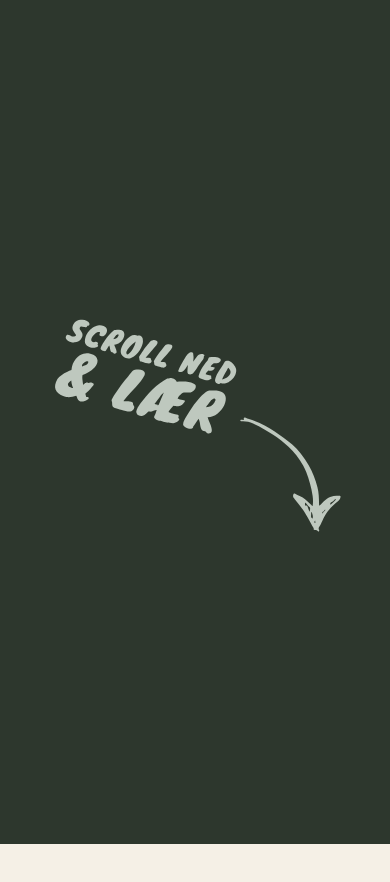
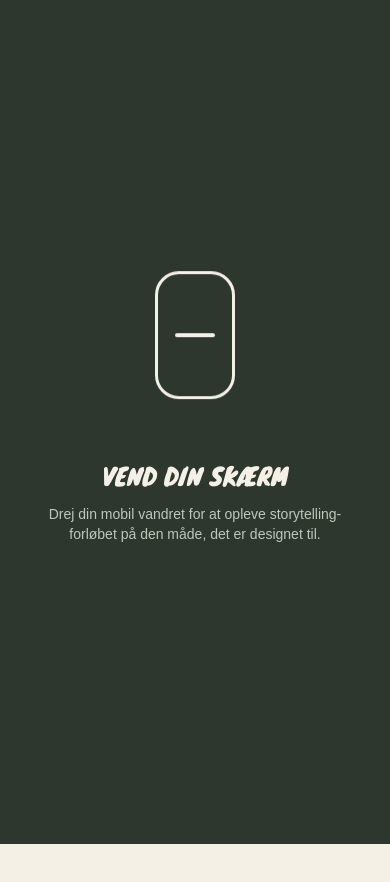
Before and after one commit to Sofienholm/AdoptionsGuiden, a React (Vite) app: page /onboard in a window 390 px wide. Shown: the top 882 px of the page. Built offline with nearby package versions, Linux system fonts and the light colour scheme; a web font is replaced by a local one.

Commit message:
startet op

```diff
--- a/src/pages/onboard/Onboard.jsx
+++ b/src/pages/onboard/Onboard.jsx
@@ -1,11 +1,15 @@
+// src/pages/onboard/Onboard.jsx
 import Step1 from "./storytelling/Step1/Step1.jsx";
-import Step2 from "./storytelling/Step2/step2";
-import Step3 from "./storytelling/Step3/step3";
-import Step4 from "./storytelling/Step4/Step4";
-import Step5 from "./storytelling/Step5/step5";
+import Step2 from "./storytelling/Step2/step2.jsx";
+import Step3 from "./storytelling/Step3/step3.jsx";
+import Step4 from "./storytelling/Step4/Step4.jsx";
+import Step5 from "./storytelling/Step5/step5.jsx";
+
+import RotateGate from "./RotateGate"; // ⭐ NY
 
 export default function Onboard() {
   return (
+    <RotateGate>
       <div className="w-full m-0 p-0">
         <Step1 />
         <Step2 />
@@ -13,5 +17,6 @@ export default function Onboard() {
         <Step4 />
         <Step5 />
       </div>
+    </RotateGate>
   );
 }
--- /dev/null
+++ b/src/pages/onboard/RotateGate.jsx
@@ -0,0 +1,88 @@
+// src/pages/onboard/RotateGate.jsx
+import { useEffect, useState } from "react";
+
+export default function RotateGate({ children }) {
+  const [showGate, setShowGate] = useState(false);
+
+  useEffect(() => {
+    const check = () => {
+      if (typeof window === "undefined") return;
+
+      const isMobile = window.innerWidth <= 768; // kun mobil
+      const isPortrait = window.matchMedia("(orientation: portrait)").matches;
+
+      // Vis gate KUN hvis mobil + stående
+      setShowGate(isMobile && isPortrait);
+    };
+
+    check();
+
+    window.addEventListener("resize", check);
+    window.addEventListener("orientationchange", check);
+
+    return () => {
+      window.removeEventListener("resize", check);
+      window.removeEventListener("orientationchange", check);
+    };
+  }, []);
+
+  return (
+    <>
+      {children}
+
+      {showGate && (
+        <div
+          className="
+            fixed inset-0 z-[9999]
+            flex flex-col items-center justify-center
+            px-8
+          "
+          style={{ backgroundColor: "var(--charcoal-brown-hex)" }}
+        >
+          {/* “Telefon”-animation */}
+          <div className="mb-8 animate-bounce">
+            <div
+              className="
+                w-20 h-32
+                rounded-3xl
+                flex items-center justify-center
+              "
+              style={{
+                border: "3px solid var(--soft-linen-hex)",
+              }}
+            >
+              <div
+                className="w-10 h-1 rounded-full"
+                style={{ backgroundColor: "var(--soft-linen-hex)" }}
+              />
+            </div>
+          </div>
+
+          {/* Overskrift */}
+          <p
+            className="text-center text-2xl sm:text-3xl mb-3"
+            style={{
+              fontFamily: "var(--font-knewave)",
+              textTransform: "uppercase",
+              color: "var(--soft-linen-hex)",
+            }}
+          >
+            VEND DIN SKÆRM
+          </p>
+
+          {/* Brødtekst */}
+          <p
+            className="text-center text-sm sm:text-base max-w-md"
+            style={{
+              fontFamily: "var(--font-hel-light)",
+              color: "var(--ash-grey-hex)",
+            }}
+          >
+            Drej din mobil vandret for at opleve storytelling-forløbet på den
+            måde, det er designet til.
+          </p>
+        </div>
+      )}
+    </>
+  );
+}
--- a/src/pages/onboard/storytelling/Step3/step3.module.css
+++ b/src/pages/onboard/storytelling/Step3/step3.module.css
@@ -198,12 +198,12 @@
 }
 
 .brodtekst3 {
-    font-family: var(--font-knewave);
-    text-transform: uppercase;
-    color: var(--molten-lava);
-    font-size: clamp(1.8rem, 4.6vw, 96px); /* ORIGINAL SIZE + scaling */
-    margin-top: 0.4rem;
-    text-align: left;
+  font-family: var(--font-knewave);
+  text-transform: uppercase;
+  color: var(--molten-lava);
+  font-size: clamp(2.8rem, 7vw, 130px);
+  margin-top: 0.4rem;
+  text-align: left;
 }
 
 .tekst3 {
@@ -259,7 +259,7 @@
 
 .scene4Indhold {
     position: absolute;
-    top: 0%;
+    top: 10%;
     left: 50%;
     transform: translateX(-50%);
     width: 200%;
```
Lines whose indentation alone changed are shown as unchanged.
